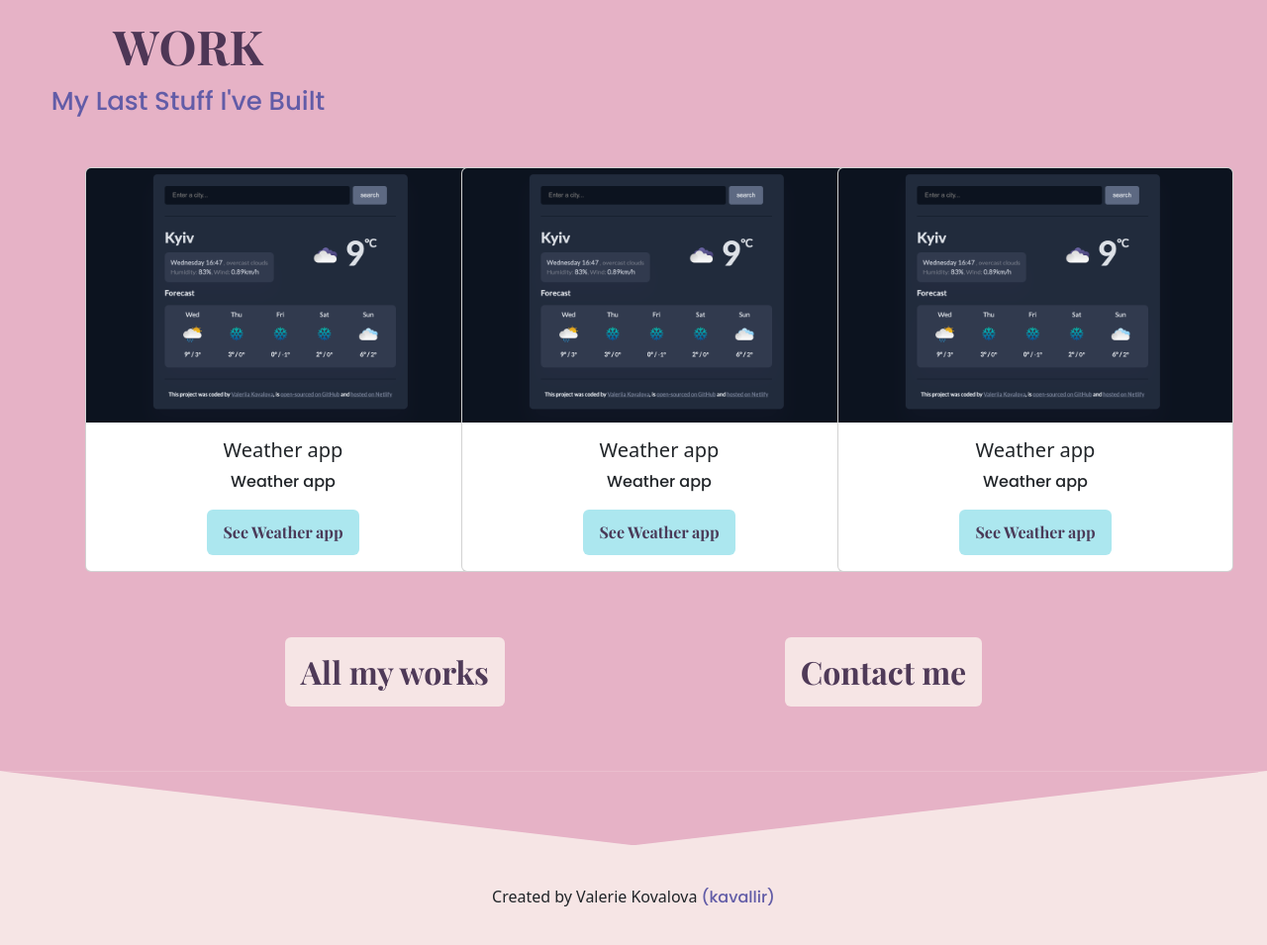
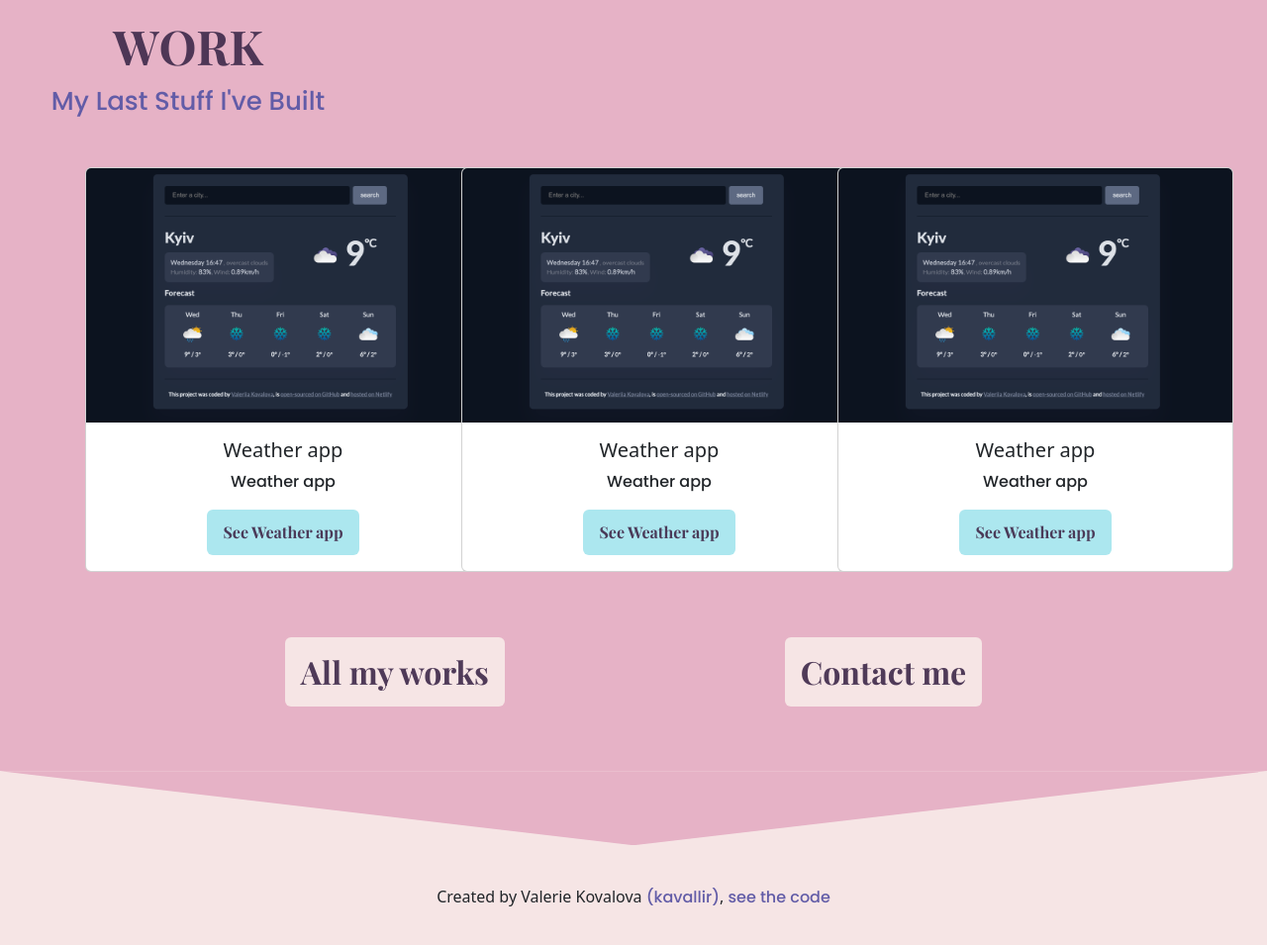
Before and after one commit to kavallir/2d-profile-website, a plain HTML site: page index.html in a window 1280 px wide. Shown: the part 2049-3004 px from the top of the page at 99% size. Drawn offline with nearby package versions, Linux system fonts and the light colour scheme.

Commit message:
changed link in footer

```diff
--- a/index.html
+++ b/index.html
@@ -140,7 +140,7 @@
 
 </div>
 <div class="angle angle4"></div>
-<footer><div>Created by Valerie Kovalova <a href="https://github.com/kavallir" target="_blank" title="GitHub" class="links-introduction">(kavallir)</a></div></footer>
+<footer><div>Created by Valerie Kovalova <a href="https://github.com/kavallir" target="_blank" title="GitHub" class="links-introduction">(kavallir)</a>, <a href="https://github.com/kavallir/2d-profile-website" target="_blank" title="GitHub" class="links-introduction">see the code</a> </div></footer>
 
 <script src="/src/index.js"></script>
 </body>
```
Also changed, not shown: contact.html (+1 -1 lines), work.html (+1 -1 lines).
